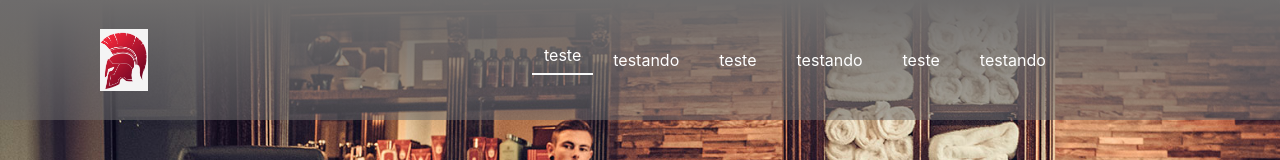
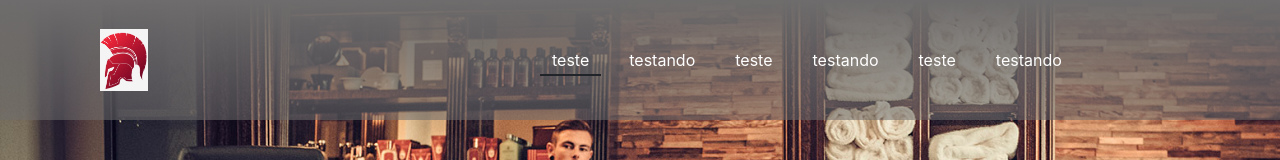
Before and after one commit to Willian-Matts/barbearia_esparta_frontEnd, a React (Create React App) app: page / in a window 1280 px wide. In both pictures the pointer is over the button 570 px from the left and 60 px from the top of the page. Shown: the top 160 px of the page. Built offline with nearby package versions, Linux system fonts and the light colour scheme.

Commit message:
Correcao de bug no buttom nav menu

```diff
--- a/src/css/ButtonNav.css
+++ b/src/css/ButtonNav.css
@@ -11,6 +11,6 @@ p {
 
 .button-nav:hover {
     border-bottom: 2px solid;
+    padding-bottom: 0.3vh;
     background-color: unset;
-    margin: -1vh;
 }
```
